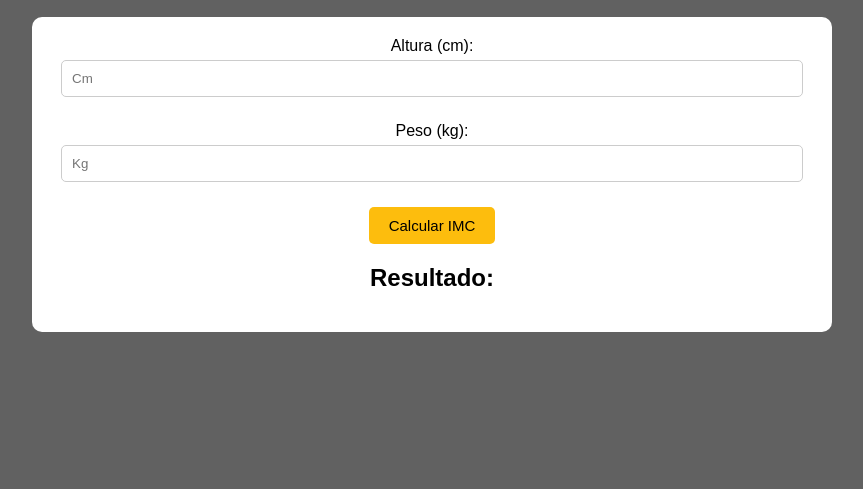
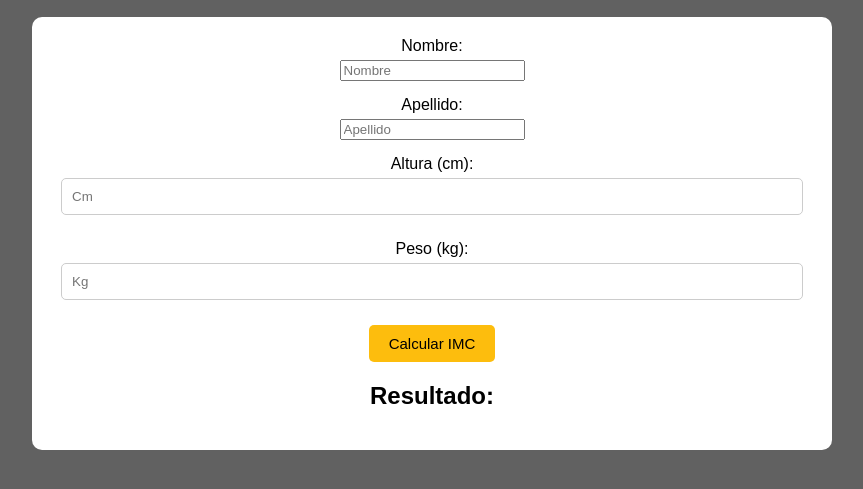
Before and after one commit to tammarabm/proyecto02js_IMC_grupo_1, a plain HTML site: page index.html in a window 1280 px wide. Shown: the part 61-550 px from the top of the page, without its empty margins (208-1071 px from the left). Drawn offline with Linux system fonts and the light colour scheme.

Commit message:
Update index.html
Se agrego casillas de Nombre y Apellido

```diff
--- a/index.html
+++ b/index.html
@@ -11,6 +11,14 @@
     <div class="contenedor">
         <form action="" method="dialog">
             <div class="grupo">
+                <label for="nombre">Nombre:</label>
+                <input type="text" id="nombre" placeholder="Nombre" required>
+            </div>
+            <div class="grupo">
+                <label for="apellido">Apellido:</label>
+                <input type="text" id="apellido" placeholder="Apellido" required>
+            </div>
+            <div class="grupo">
                 <label for="altura">Altura (cm):</label>
                 <input type="number" id="altura" placeholder="Cm" required>
             </div>
@@ -20,8 +28,9 @@
             </div>
             <button type="submit" id="calcular">Calcular IMC</button>
         </form>
-        <div id="resultado">
-            <h2>Resultado:</h2>
+        <h2>Resultado:</h2>
+        <div class="resultado">
+            <p id="saludo"></p>
             <p id="bmi"></p>
             <p id="nivelPeso"></p>
         </div>
```
